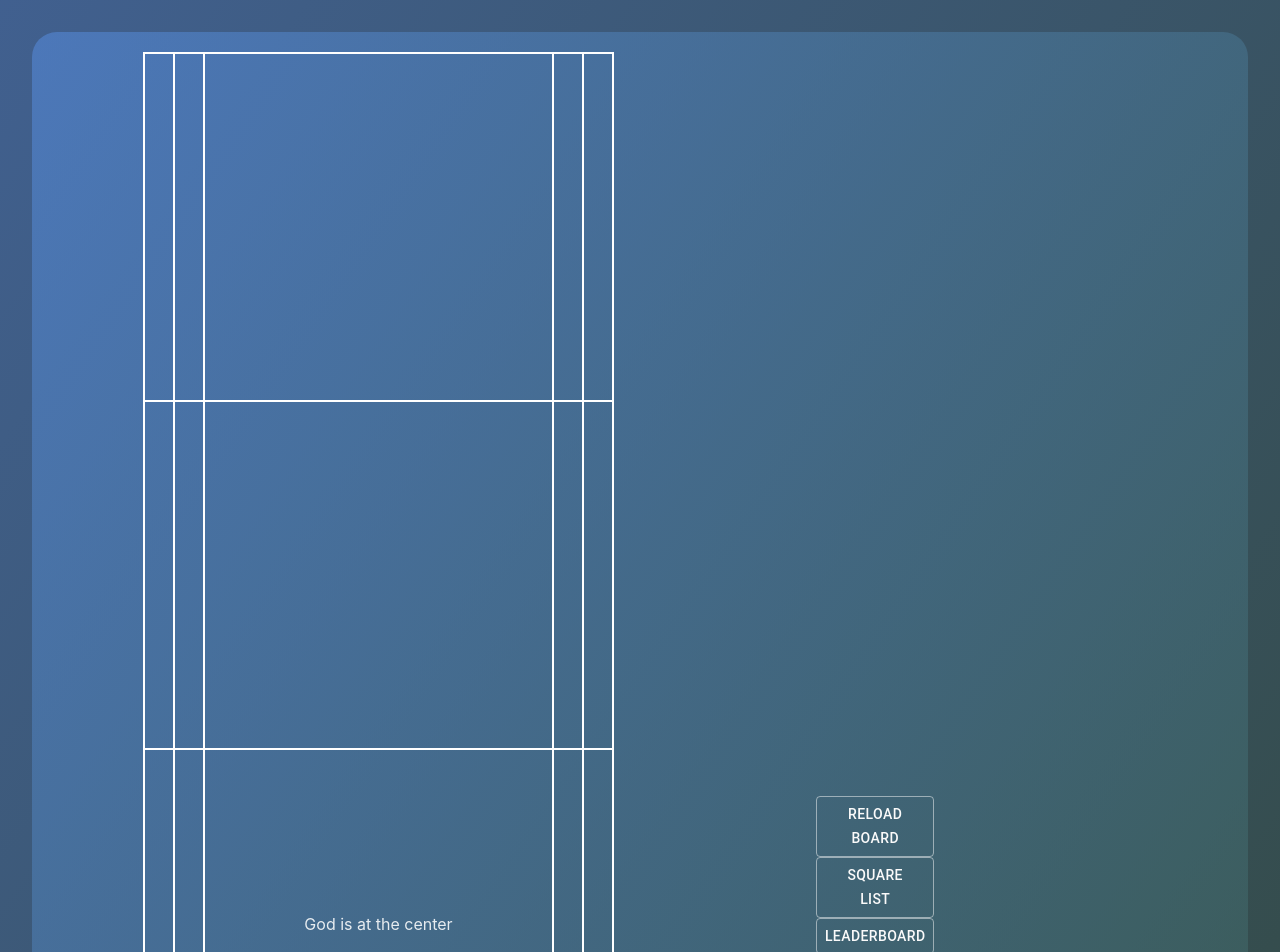
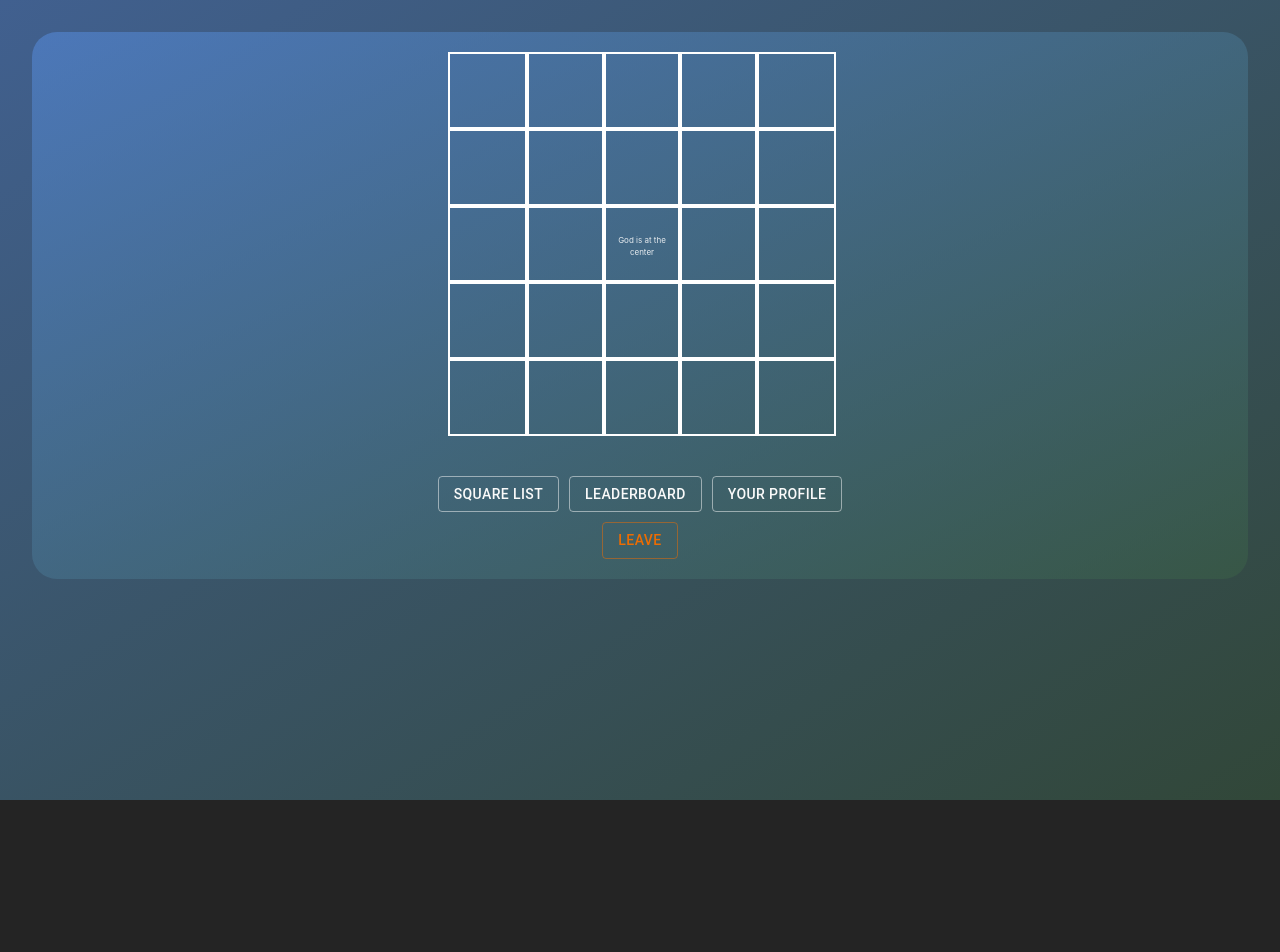
Before and after one commit to Kyle-Rachman/Local-Bingo, a React (Vite) app in the folder client/: page /game in a window 1280 px wide. Shown: the top 952 px of the page. After the commit the page ends 800 px from the top, so only its background shows below. Built offline with nearby package versions, Linux system fonts and the light colour scheme; no server answers.

Commit message:
Final styling updates

```diff
--- a/client/src/components/AdminComponent/Admin.jsx
+++ b/client/src/components/AdminComponent/Admin.jsx
@@ -80,7 +80,7 @@ const Admin = (props) => {
                                 <StyledTableCell style={{backgroundColor: "rgb(88,123,179)"}}>
                                     <div className={styles.headcell}>
                                         Name
-                                        <div className="buttons">
+                                        <div className={styles.sortButtons}>
                                             <Button onClick={() => sortUsers("firstName","")}><KeyboardArrowUpIcon fontSize="small"/></Button>
                                             <Button onClick={() => sortUsers("firstName","-")}><KeyboardArrowDownIcon fontSize="small"/></Button>
                                         </div>
@@ -89,7 +89,7 @@ const Admin = (props) => {
                                 <StyledTableCell style={{backgroundColor: "rgb(88,123,179)"}}>
                                     <div className={styles.headcell}>
                                         Role
-                                        <div>
+                                        <div className={styles.sortButtons}>
                                             <Button onClick={() => sortUsers("role","")}><KeyboardArrowUpIcon fontSize="small"/></Button>
                                             <Button onClick={() => sortUsers("role","-")}><KeyboardArrowDownIcon fontSize="small"/></Button>
                                         </div>
--- a/client/src/components/AdminComponent/Admin.module.css
+++ b/client/src/components/AdminComponent/Admin.module.css
@@ -6,44 +6,15 @@
 
 .wrapper {
     margin: 0 auto;
-    min-width: 320px;
-    max-width: 800px;
+    max-width: 500px;
     display: flex;
     flex-direction: column;
     align-items: center;
     justify-content: center;
-    background-color: rgb(88,123,179);
+    background-color: rgba(88,123,179);
     padding: 10px 5px;
     border: 2px solid white;
     border-radius: 10px;
-}
-
-@media only screen and (max-width: 350px){
-    .headcell {
-        display: flex;
-        align-items: center;
-        font-size: 0.75em;
-        font-weight: bold;
-    }
-    .actions {
-        display: flex;
-        flex-direction: column;
-        align-items: center;
-        transform: scale(0.8, 0.8);
-    }
-}
-
-@media only screen and (min-width: 351px) and (max-width: 600px){
-    .headcell {
-        display: flex;
-        align-items: center;
-    }
-    .actions {
-        display: flex;
-        flex-direction: column;
-        align-items: center;
-        transform: scale(0.8, 0.8);
-    }
 }
 
 @media only screen and (min-width: 601px){
@@ -56,3 +27,39 @@
         align-items: center;
     }
 }
+
+@media only screen and (min-width: 351px) and (max-width: 600px){
+    .headcell {
+        display: flex;
+        align-items: center;
+    }
+    .sortButtons {
+        margin-left: -20px;
+    }
+    .actions {
+        display: flex;
+        flex-direction: column;
+        align-items: center;
+        transform: scale(0.8, 0.8);
+    }
+}
+
+@media only screen and (max-width: 350px){
+    .headcell {
+        display: flex;
+        align-items: center;
+        font-size: 0.7em;
+        font-weight: bold;
+    }
+    .sortButtons {
+        margin-left: -20px;
+        transform: scale(0.8, 0.8);
+    }
+    .actions {
+        display: flex;
+        flex-direction: column;
+        align-items: center;
+        transform: scale(0.5, 0.5);
+        margin-top: -20px;
+    }
+}
--- a/client/src/components/Board/Board.jsx
+++ b/client/src/components/Board/Board.jsx
@@ -100,63 +100,32 @@ const Board = (props) => {
 
     return (
         <div className={`${styles.container} ${styles.grad}`}>
-            <table className={styles.board}>
-                <tbody>
-                    <tr>
+            <div className={styles.board}>
                 <Square text={prompts[0]} isActive={activeSquares[0][0]} handleClick={() => toggleActive(0,0)}></Square>
                 <Square text={prompts[1]} isActive={activeSquares[0][1]} handleClick={() => toggleActive(0,1)}></Square>
                 <Square text={prompts[2]} isActive={activeSquares[0][2]} handleClick={() => toggleActive(0,2)}></Square>
                 <Square text={prompts[3]} isActive={activeSquares[0][3]} handleClick={() => toggleActive(0,3)}></Square>
                 <Square text={prompts[4]} isActive={activeSquares[0][4]} handleClick={() => toggleActive(0,4)}></Square>
-                    </tr>
-                    <tr>
                 <Square text={prompts[5]} isActive={activeSquares[1][0]} handleClick={() => toggleActive(1,0)}></Square>
                 <Square text={prompts[6]} isActive={activeSquares[1][1]} handleClick={() => toggleActive(1,1)}></Square>
                 <Square text={prompts[7]} isActive={activeSquares[1][2]} handleClick={() => toggleActive(1,2)}></Square>
                 <Square text={prompts[8]} isActive={activeSquares[1][3]} handleClick={() => toggleActive(1,3)}></Square>
                 <Square text={prompts[9]} isActive={activeSquares[1][4]} handleClick={() => toggleActive(1,4)}></Square>
-                    </tr>
-                    <tr>
                 <Square text={prompts[10]} isActive={activeSquares[2][0]} handleClick={() => toggleActive(2,0)}></Square>
                 <Square text={prompts[11]} isActive={activeSquares[2][1]} handleClick={() => toggleActive(2,1)}></Square>
                 <Square text={"God is at the center"} isActive={activeSquares[2][2]} handleClick={() => toggleActive(2,2)}></Square>
                 <Square text={prompts[12]} isActive={activeSquares[2][3]} handleClick={() => toggleActive(2,3)}></Square>
                 <Square text={prompts[13]} isActive={activeSquares[2][4]} handleClick={() => toggleActive(2,4)}></Square>
-                    </tr>
-                    <tr>
                 <Square text={prompts[14]} isActive={activeSquares[3][0]} handleClick={() => toggleActive(3,0)}></Square>
                 <Square text={prompts[15]} isActive={activeSquares[3][1]} handleClick={() => toggleActive(3,1)}></Square>
                 <Square text={prompts[16]} isActive={activeSquares[3][2]} handleClick={() => toggleActive(3,2)}></Square>
                 <Square text={prompts[17]} isActive={activeSquares[3][3]} handleClick={() => toggleActive(3,3)}></Square>
                 <Square text={prompts[18]} isActive={activeSquares[3][4]} handleClick={() => toggleActive(3,4)}></Square>
-                    </tr>
-                    <tr>
                 <Square text={prompts[19]} isActive={activeSquares[4][0]} handleClick={() => toggleActive(4,0)}></Square>
                 <Square text={prompts[20]} isActive={activeSquares[4][1]} handleClick={() => toggleActive(4,1)}></Square>
                 <Square text={prompts[21]} isActive={activeSquares[4][2]} handleClick={() => toggleActive(4,2)}></Square>
                 <Square text={prompts[22]} isActive={activeSquares[4][3]} handleClick={() => toggleActive(4,3)}></Square>
                 <Square text={prompts[23]} isActive={activeSquares[4][4]} handleClick={() => toggleActive(4,4)}></Square>
-                    </tr>
-                </tbody>
-            </table>
-            <div className={styles.buttons}>
-                <Button variant="outlined" onClick={() => {
-                    setLoaded(false);
-                    setActiveSquares(
-                                    [[0,0,0,0,0],
-                                    [0,0,0,0,0],
-                                    [0,0,0,0,0],
-                                    [0,0,0,0,0],
-                                    [0,0,0,0,0]]);
-                    }}>Reload Board</Button>
-                <Button variant="outlined" onClick={() => navigate('/prompts')}>Square List</Button>
-                <Button variant="outlined" onClick={() => navigate('/leaderboard')}>Leaderboard</Button>
-                {
-                    currentUser.id != 0 ?
-                    <Button variant="outlined" onClick={() => navigate('/profile/' + currentUser.id)}>Your Profile</Button> :
-                    ""
-                }
-                <LogoutButton></LogoutButton>
             </div>
             <div className="Bingo">
                 {
@@ -170,6 +139,27 @@ const Board = (props) => {
                     ""
                 }
             </div>
+            <div className="footer">
+                <div className={styles.buttons}>
+                    {/* <Button variant="outlined" onClick={() => {
+                        setLoaded(false);
+                        setActiveSquares(
+                            [[0,0,0,0,0],
+                                        [0,0,0,0,0],
+                                        [0,0,0,0,0],
+                                        [0,0,0,0,0],
+                                        [0,0,0,0,0]]);
+                        }}>Reload Board</Button> */}
+                    <Button variant="outlined" onClick={() => navigate('/prompts')}>Square List</Button>
+                    <Button variant="outlined" onClick={() => navigate('/leaderboard')}>Leaderboard</Button>
+                    {
+                        currentUser.id != 0 ?
+                        <Button variant="outlined" onClick={() => navigate('/profile/' + currentUser.id)}>Your Profile</Button> :
+                        ""
+                    }
+                </div>
+                <LogoutButton></LogoutButton>
+            </div>
         </div>
     );
 };
--- a/client/src/components/Board/Board.module.css
+++ b/client/src/components/Board/Board.module.css
@@ -7,22 +7,76 @@
     background: linear-gradient(to bottom right, rgba(84, 136, 215, 0.6), rgba(58,94,70,0.6));
     border-radius: 25px;
     padding: 20px;
+    margin: 0 auto;
+    min-width: 100px;
 }
 
 .container {
     display: flex;
-    align-items: center;
+    flex-direction: column;
+    justify-content: center;
     gap: 20px;
+    margin: 0 auto;
 }
 
 .board {
     border-collapse: collapse;
-    height: 40%;
-    width: 40%;
+    display: grid;
+}
+
+@media only screen and (min-width: 1350px) {
+    .board {
+        grid-template-columns: repeat(5, 6vw);
+        grid-template-rows: repeat(5, 6vw);
+        font-size: 0.75rem;
+    }
+}
+
+@media only screen and (min-width: 1000px) and (max-width: 1349px) {
+    .board {
+        grid-template-columns: repeat(5, 6vw);
+        grid-template-rows: repeat(5, 6vw);
+        font-size: 0.5rem;
+    }
+}
+
+@media only screen and (min-width: 400px) and (max-width: 999px) {
+    .board {
+        grid-template-columns: repeat(5, 60px);
+        grid-template-rows: repeat(5, 60px);
+        font-size: 0.5rem;
+    }
+    .buttons {
+        flex-direction: column;
+    }
+}
+
+@media only screen and (min-width: 340px) and (max-width: 399px) {
+    .board {
+        grid-template-columns: repeat(5, 50px);
+        grid-template-rows: repeat(5, 50px);
+        font-size: 0.4rem;
+    }
+
+    .buttons {
+        flex-direction: column;
+    }
+}
+
+@media only screen and (max-width: 339px) {
+    .board {
+        grid-template-columns: repeat(5, 45px);
+        grid-template-rows: repeat(5, 45px);
+        font-size: 0.35rem;
+    }
+
+    .buttons {
+        flex-direction: column;
+    }
 }
 
 .buttons {
     display: flex;
-    flex-direction: column;
-    width: 10%;
+    gap: 10px;
+    margin-bottom: 10px;
 }
--- a/client/src/components/Board/Square.jsx
+++ b/client/src/components/Board/Square.jsx
@@ -7,11 +7,11 @@ const Square = (props) => {
     useEffect(() => setActive(isActive), [isActive]);
 
     return (
-        <td id={styles.bingoSquare}
+        <div id={styles.bingoSquare}
             className={active ? `${styles.filled}`: ``}
             onClick={handleClick}>
             <div className={styles.content}>{text}</div>
-        </td>
+        </div>
     );
 };
 
--- a/client/src/components/Board/Square.module.css
+++ b/client/src/components/Board/Square.module.css
@@ -2,6 +2,7 @@
     position: relative;
     border: 2px solid white;
     cursor: pointer;
+    width: 100%;
 }
 
 .content {
--- a/client/src/components/Leaderboard/Leaderboard.jsx
+++ b/client/src/components/Leaderboard/Leaderboard.jsx
@@ -52,7 +52,7 @@ const Leaderboard = (props) => {
                                 <StyledTableCell style={{backgroundColor: "rgb(88,123,179)"}}>
                                     <div className={styles.headcell}>
                                         Name
-                                        <div className="buttons">
+                                        <div className={styles.sortButtons}>
                                             <Button onClick={() => sortLeaderboard("firstName","")}><KeyboardArrowUpIcon fontSize="small"/></Button>
                                             <Button onClick={() => sortLeaderboard("firstName","-")}><KeyboardArrowDownIcon fontSize="small"/></Button>
                                         </div>
@@ -61,7 +61,7 @@ const Leaderboard = (props) => {
                                 <StyledTableCell style={{backgroundColor: "rgb(88,123,179)"}}>
                                     <div className={styles.headcell}>
                                         Number of Bingos
-                                        <div className="buttons">
+                                        <div className={styles.sortButtons}>
                                             <Button onClick={() => sortLeaderboard("numBingos","")}><KeyboardArrowUpIcon fontSize="small"/></Button>
                                             <Button onClick={() => sortLeaderboard("numBingos","-")}><KeyboardArrowDownIcon fontSize="small"/></Button>
                                         </div>
@@ -70,7 +70,7 @@ const Leaderboard = (props) => {
                                 <StyledTableCell style={{backgroundColor: "rgb(88,123,179)"}}>
                                     <div className={styles.headcell}>
                                         Most Recent Bingo
-                                        <div className="buttons">
+                                        <div className={styles.sortButtons}>
                                             <Button onClick={() => sortLeaderboard("lastWin","")}><KeyboardArrowUpIcon fontSize="small"/></Button>
                                             <Button onClick={() => sortLeaderboard("lastWin","-")}><KeyboardArrowDownIcon fontSize="small"/></Button>
                                         </div>
--- a/client/src/components/Leaderboard/Leaderboard.module.css
+++ b/client/src/components/Leaderboard/Leaderboard.module.css
@@ -6,7 +6,6 @@
 
 .wrapper {
     margin: 0 auto;
-    min-width: 320px;
     max-width: 500px;
     display: flex;
     flex-direction: column;
@@ -25,24 +24,27 @@
     justify-content: center;
 }
 
-@media only screen and (max-width: 350px){
+@media only screen and (min-width: 601px){
     .headcell {
-        display: flex;
-        align-items: center;
-        font-size: 0.75em;
-        font-weight: bold;
+        display: block;
     }
 }
 
-@media only screen and (min-width: 351px) and (max-width: 600px){
+@media only screen and (min-width: 435px) and (max-width: 600px){
     .headcell {
         display: flex;
         align-items: center;
     }
 }
 
-@media only screen and (min-width: 601px){
+@media only screen and (max-width: 434px){
     .headcell {
-        display: block;
+        display: flex;
+        align-items: center;
+        font-size: 0.7em;
+        font-weight: bold;
+    }
+    .sortButtons {
+        margin-left: -25px;
     }
 }
--- a/client/src/components/Profile/UserProfile.jsx
+++ b/client/src/components/Profile/UserProfile.jsx
@@ -4,14 +4,15 @@ import { Link, useNavigate, useParams } from "react-router-dom";
 import LogoutButton from "../LogoutButton";
 import UserContext from "../../UserContext";
 import styles from "./Profile.module.css";
-import { Button, Table, TableHead, TableBody, TableRow, TableCell, TableContainer } from "@mui/material";
+import { Button, Table, TableBody, TableRow, TableCell, TableContainer } from "@mui/material";
 import { styled } from "@mui/system";
 
 const StyledTableCell = styled(TableCell)({
     color: "white",
     maxWidth: "10vw",
     verticalAlign: "top",
-    whiteSpace: "nowrap"
+    whiteSpace: "nowrap",
+    fontSize: "small"
 });
 
 const UserProfile = (props) => {
@@ -36,7 +37,7 @@ const UserProfile = (props) => {
                 <Table>
                     <TableBody>
                         <TableRow>
-                            <StyledTableCell style={{textAlign: "left", }}>Number of Bingos</StyledTableCell>
+                            <StyledTableCell style={{textAlign: "left"}}>Number of Bingos</StyledTableCell>
                             <StyledTableCell style={{textAlign: "right"}}>{user.numBingos}</StyledTableCell>
                         </TableRow>
                         <TableRow>
```
Also changed, not shown: 1 other file (tests, documents, lock files or other folders). Lines whose indentation alone changed are shown as unchanged.
